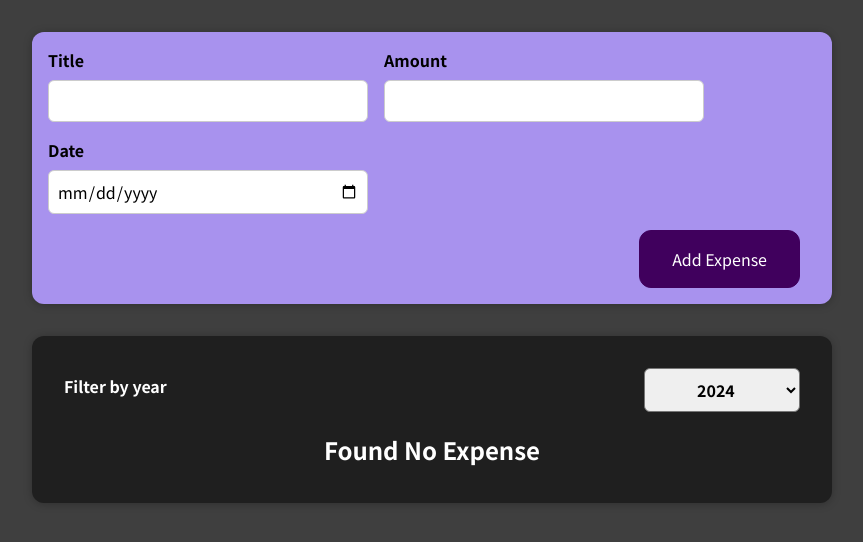
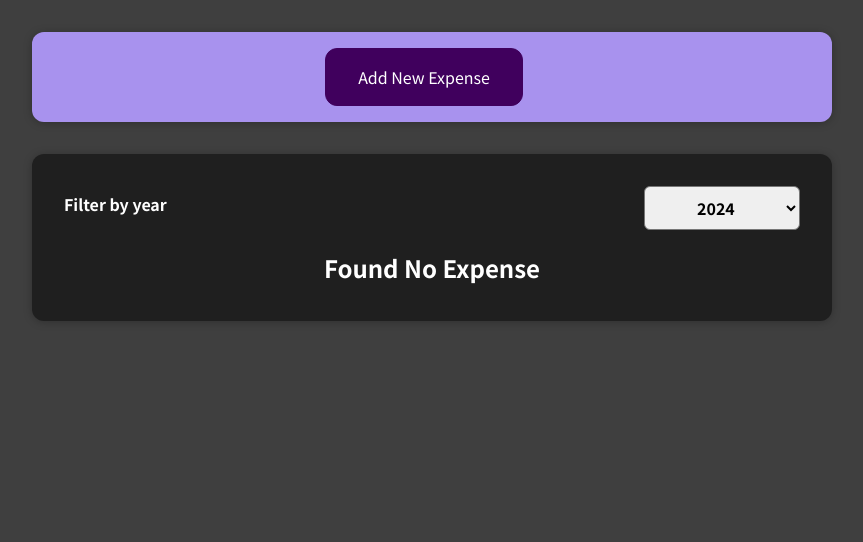
Before and after one commit to AkhilBasnotra/advance-react, a React (Create React App) app: page / in a window 1280 px wide. Shown: the top 542 px of the page, without its empty margins (208-1071 px from the left). Built offline with nearby package versions, Linux system fonts and the light colour scheme.

Commit message:
Conditional Rendering in NewExpense

```diff
--- a/src/NewExpense/ExpenseForm.js
+++ b/src/NewExpense/ExpenseForm.js
@@ -68,6 +68,9 @@
       </div>
 
       <div className="new-expense__actions">
+        <button type="button" onClick={props.onCancel}>
+          Cancel
+        </button>
         <button type="submit">Add Expense</button>
       </div>
     </form>
--- a/src/NewExpense/NewExpense.js
+++ b/src/NewExpense/NewExpense.js
@@ -1,18 +1,38 @@
+import { useState } from "react";
 import "./NewExpense.css";
 import ExpenseForm from "./ExpenseForm";
 
 let NewExpense = (props) => {
+  const [isEditing, setIsEditing] = useState(false);
+
   function expenseData(expectedData) {
     let myObj = {
       ...expectedData,
       id: Math.random().toString(),
     };
     props.onAddExpense(myObj);
+    setIsEditing(false);
   }
+
+  const startEditingHandler = () => {
+    setIsEditing(true);
+  };
+
+  const stopEditingHandler = () => {
+    setIsEditing(false);
+  };
 
   return (
     <div className="new-expense">
-      <ExpenseForm onSaveExpenseData={expenseData} />
+      {!isEditing && (
+        <button onClick={startEditingHandler}>Add New Expense</button>
+      )}
+      {isEditing && (
+        <ExpenseForm
+          onSaveExpenseData={expenseData}
+          onCancel={stopEditingHandler}
+        />
+      )}
     </div>
   );
 };
```
